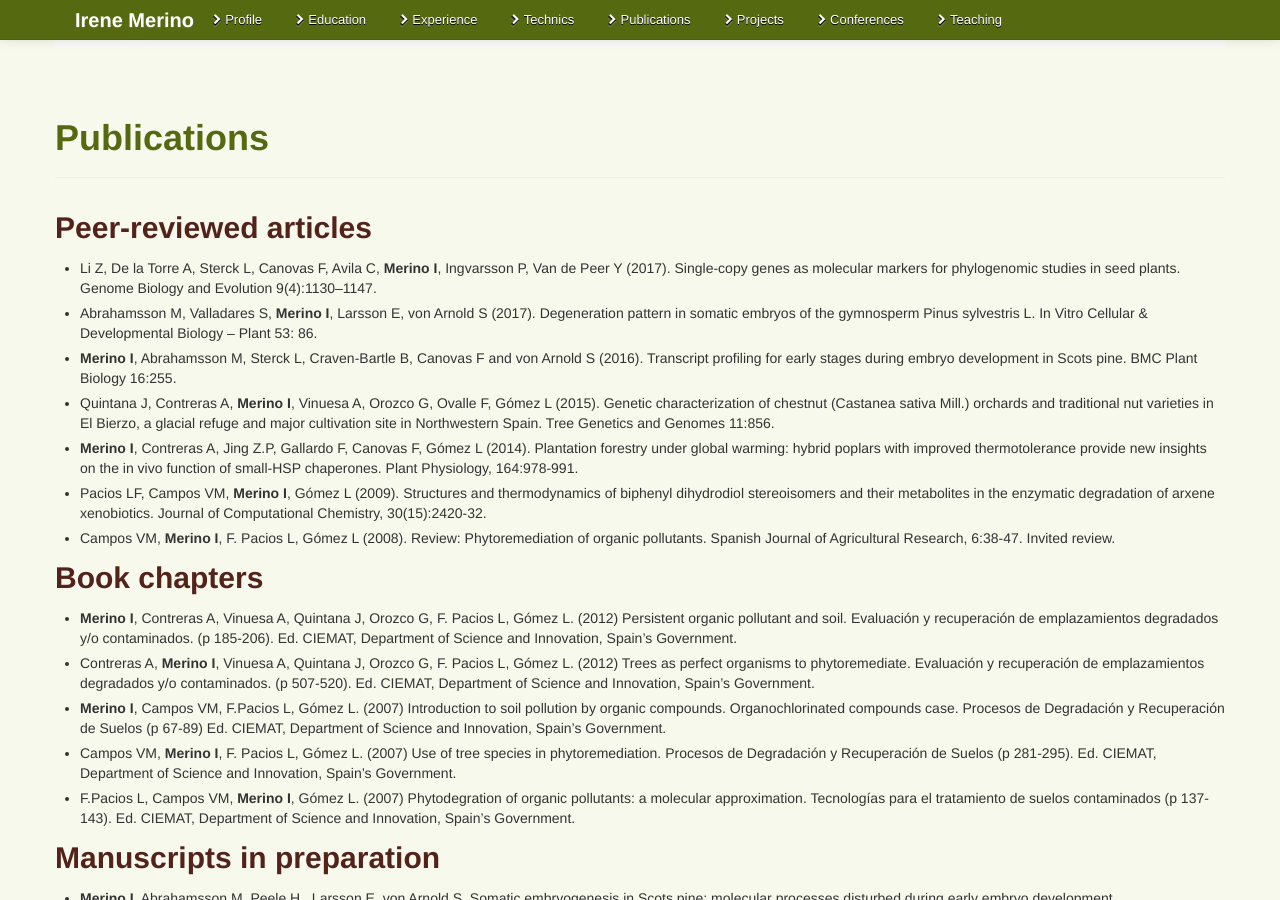
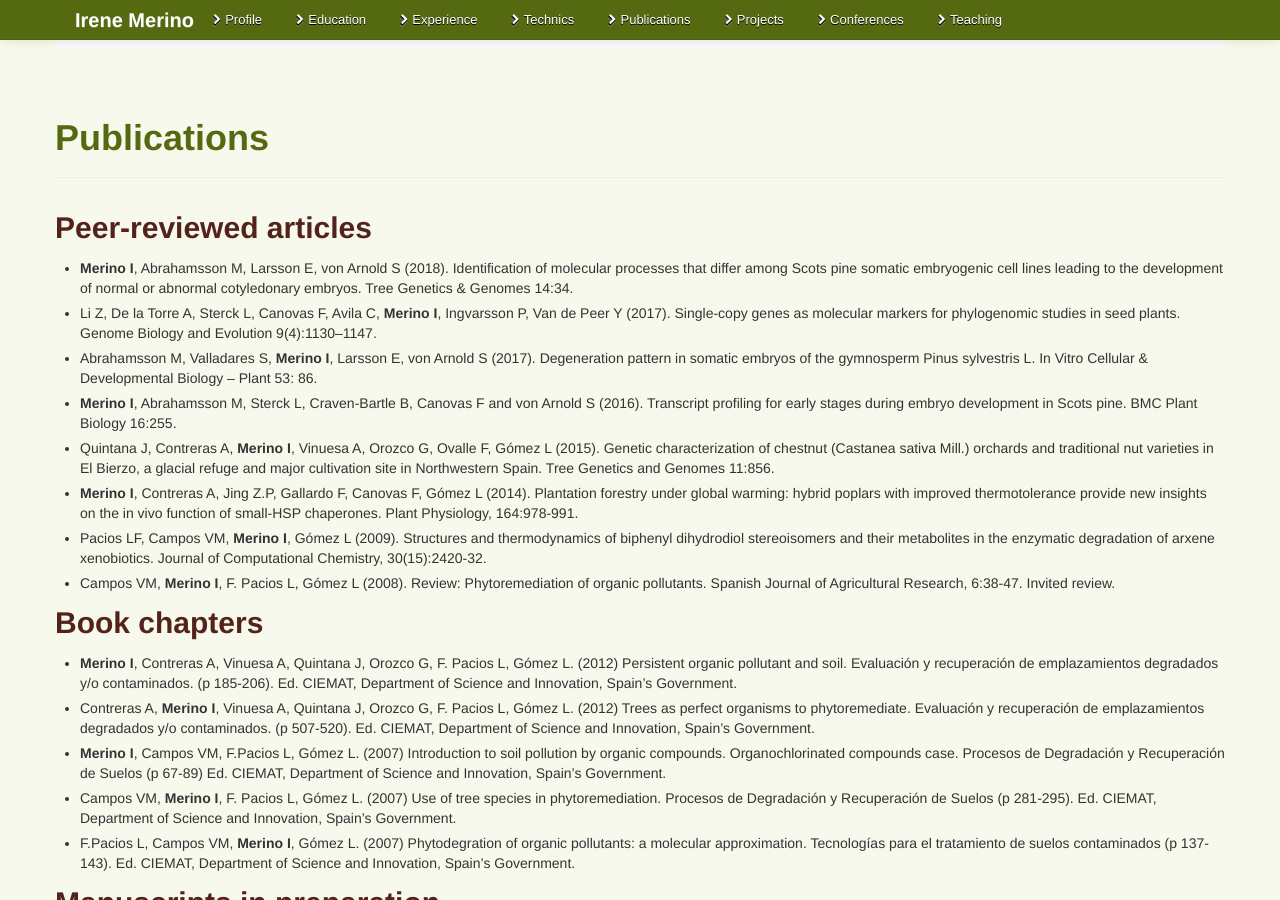
Before and after one commit to irenemerino/irenemerino, a Jekyll site: the page built from index.html, in a window 1280 px wide and 900 px high, scrolled down 4127 px. Built offline with Jekyll 4.4.1, drawn with Linux system fonts in a browser that asks for light colours; nearby versions of some CDN libraries.

Commit message:
add latest publication on Tree Genetics & Genomes

```diff
--- a/index.html
+++ b/index.html
@@ -299,6 +299,7 @@ lang: es
     </div>
     <h2>Peer-reviewed articles</h2>
     <ul>
+      <li><strong>Merino I</strong>, Abrahamsson M, Larsson E, von Arnold S (2018). Identification of molecular processes that differ among Scots pine somatic embryogenic cell lines leading to the development of normal or abnormal cotyledonary embryos. Tree Genetics &amp; Genomes 14:34.</li>
       <li>Li Z, De la Torre A, Sterck L, Canovas F, Avila C, <strong>Merino I</strong>, Ingvarsson P, Van de Peer Y (2017). Single-copy genes as molecular markers for phylogenomic studies in seed plants. Genome Biology and Evolution 9(4):1130–1147.</li>
       <li>Abrahamsson M, Valladares S, <strong>Merino I</strong>, Larsson E, von Arnold S (2017). Degeneration pattern in somatic embryos of the gymnosperm Pinus sylvestris L. In Vitro Cellular &amp; Developmental Biology – Plant 53: 86.</li>
       <li><strong>Merino I</strong>, Abrahamsson M, Sterck L, Craven-Bartle B, Canovas F and von Arnold S (2016). Transcript profiling for early stages during embryo development in Scots pine. BMC Plant Biology 16:255.</li>
```
